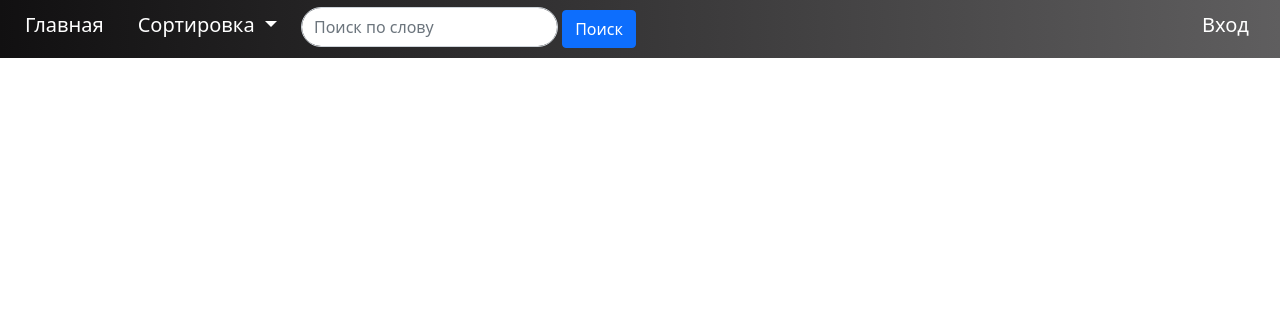
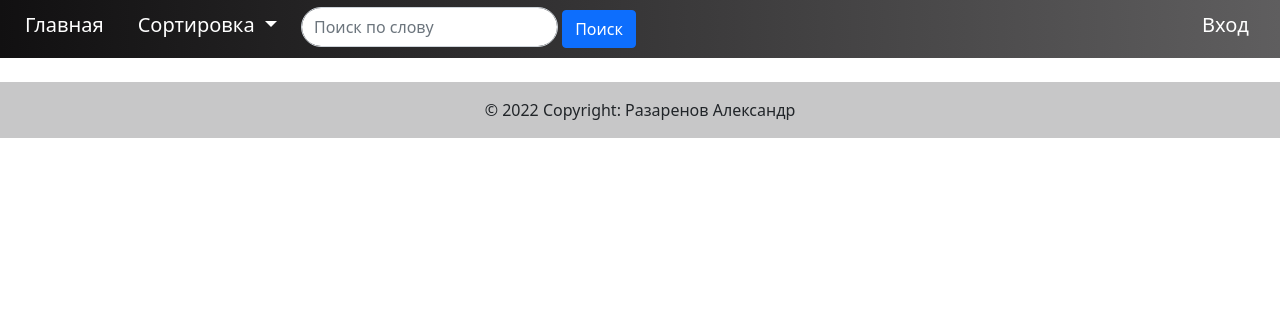
Before and after one commit to sasha-pipec/mentor_project, a Django app: page / in a window 1280 px wide. Shown: the top 318 px of the page. Run offline with Django 4.2, Linux system fonts and the light colour scheme; data that the repository does not hold is empty; some libraries are stand-ins or nearby versions.

Commit message:
add change from templates and static

```diff
--- a/photobatle/static/css/project-style.css
+++ b/photobatle/static/css/project-style.css
@@ -1,6 +1,7 @@
 /*Блок всего контента*/
-.container{
-background-color:#FFB6C1;
+.container-fluid{
+background: rgb(155,185,193);
+background: linear-gradient(90deg, rgba(155,185,193,1) 0%, rgba(197,210,214,1) 100%);
 display:inline-flex;
 height:auto;
 justify-content: space-evenly;
--- a/photobatle/templates/photobatle/home_html_with_post_and_SortForm.html
+++ b/photobatle/templates/photobatle/home_html_with_post_and_SortForm.html
@@ -35,7 +35,7 @@
 <!-- Динамический блок контента home_page-->
 {% block content %}
 <div class="line">
-    <div class="container">
+    <div class="container-fluid">
         <!-- Форма сортировки -->
         <!-- Конец формы -->
         <div class="row">
--- a/photobatle/templates/photobatle/home_page.html
+++ b/photobatle/templates/photobatle/home_page.html
@@ -33,6 +33,17 @@
 <!--Конец навигации-->
 {% block content %}
 {% endblock %}
+
+<footer class="bg-light text-center text-lg-start">
+    <!-- Copyright -->
+    <div class="text-center p-3" style="background-color:rgba(0, 0, 0, 0.2);
+height:100%;">
+        © 2022 Copyright:
+        <a class="text-dark" href="#">Разаренов Александр</a>
+    </div>
+    <!-- Copyright -->
+</footer>
+
 <script src="https://code.jquery.com/jquery-3.2.1.slim.min.js"
         integrity="sha384-KJ3o2DKtIkvYIK3UENzmM7KCkRr/rE9/Qpg6aAZGJwFDMVNA/GpGFF93hXpG5KkN"
         crossorigin="anonymous"></script>
```
Lines whose indentation alone changed are shown as unchanged.
